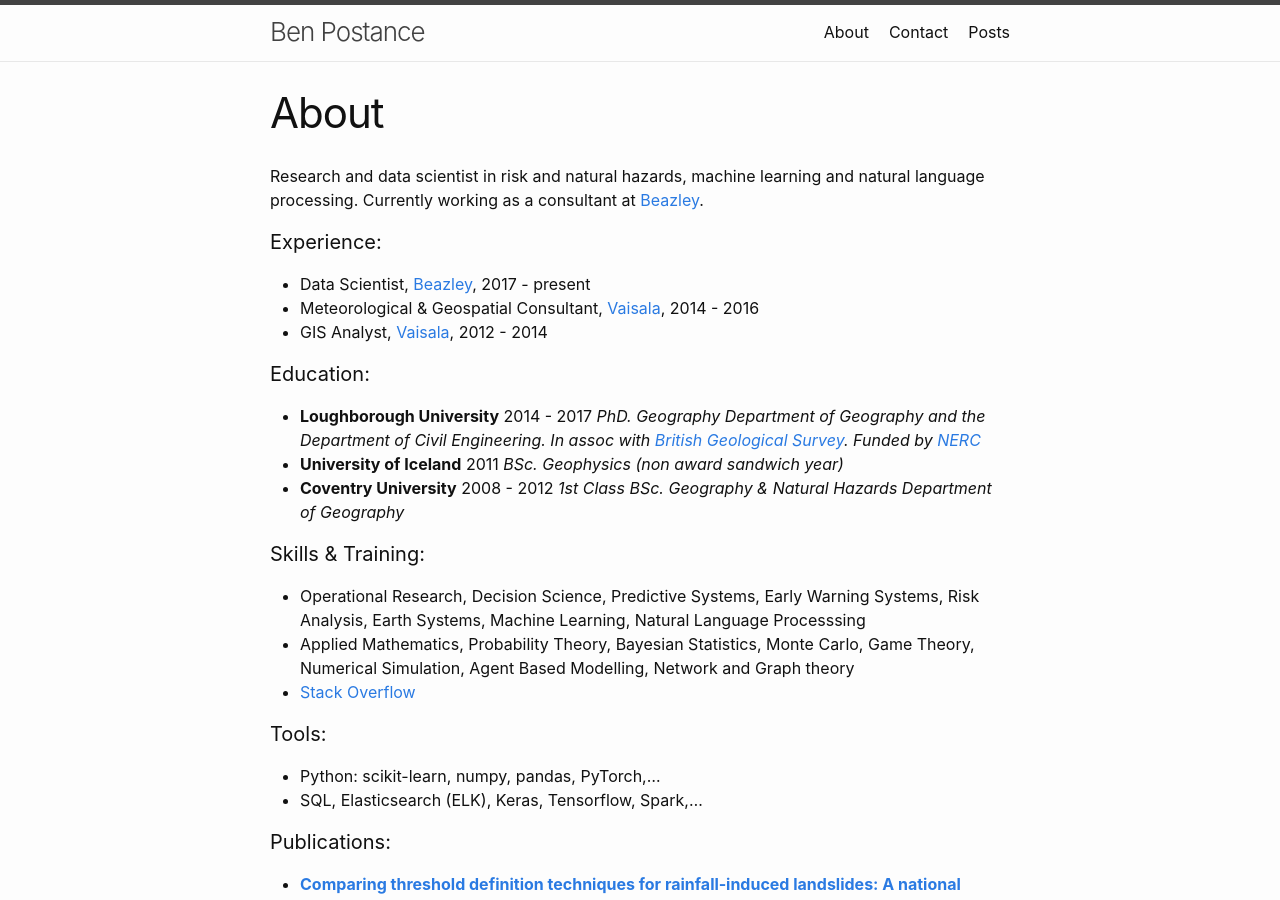
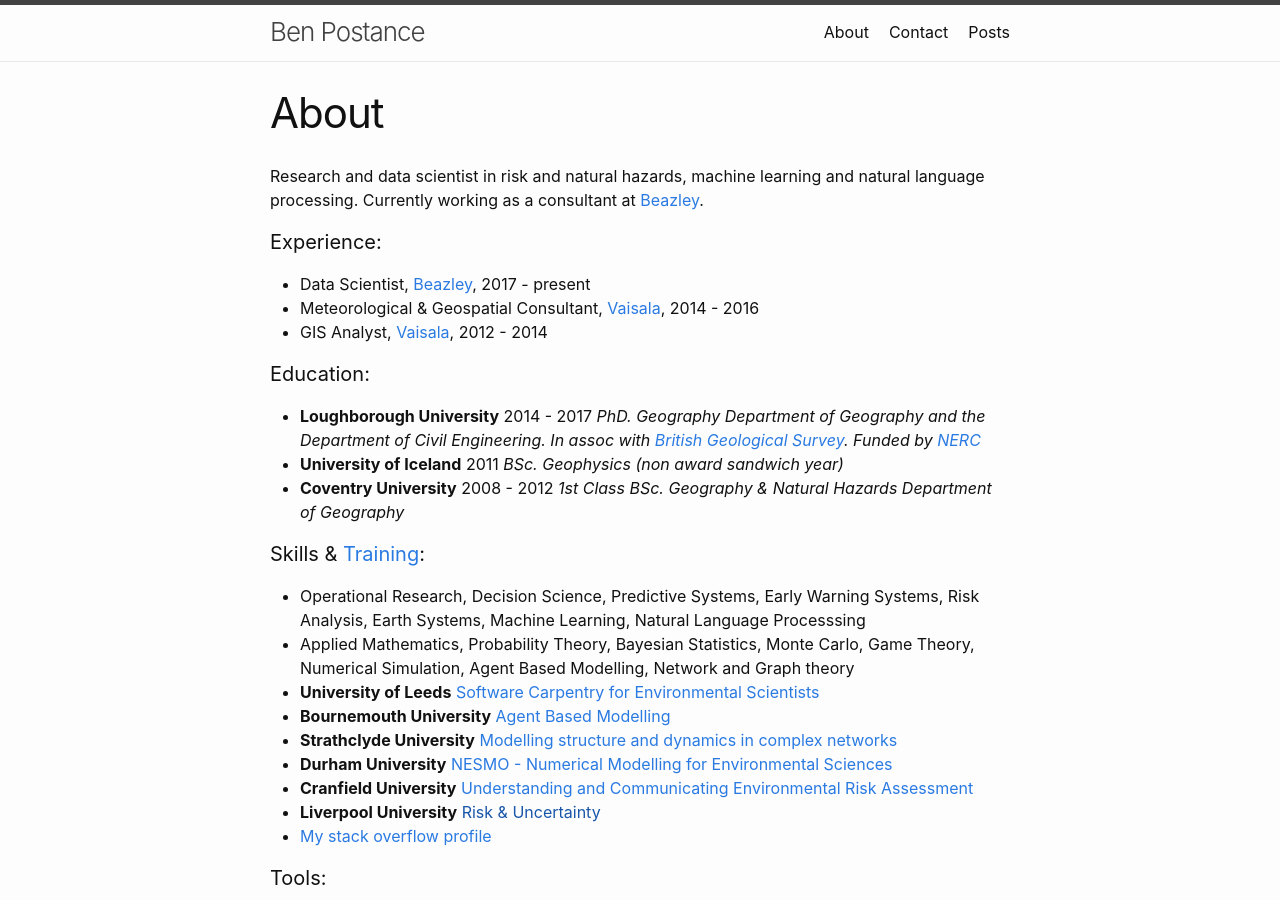
Before and after one commit to bpostance/bpostance.github.io, a Jekyll site: the page built from about.md, in a window 1280 px wide and 900 px high. Built offline with Jekyll 4.4.1, drawn with Linux system fonts in a browser that asks for light colours.

Commit message:
add training courses

```diff
--- a/about.md
+++ b/about.md
@@ -25,10 +25,16 @@ Currently working as a consultant at [Beazley](https://www.beazley.com/london_ma
 	*1st Class BSc. Geography & Natural Hazards
 	Department of Geography*
 
-#### Skills & Training:
+#### Skills & [Training](https://github.com/bpostance/training.doctoral_training):
   - Operational Research, Decision Science, Predictive Systems, Early Warning Systems, Risk Analysis, Earth Systems, Machine Learning, Natural Language Processsing
   - Applied Mathematics, Probability Theory, Bayesian Statistics, Monte Carlo, Game Theory, Numerical Simulation, Agent Based Modelling, Network and Graph theory
-  - [Stack Overflow](https://stackexchange.com/users/5244883/benp?tab=accounts)
+  - **University of Leeds** [Software Carpentry for Environmental Scientists](https://andreww.github.io/2016-01-18-leeds/)
+  - **Bournemouth University** [Agent Based Modelling](http://gotw.nerc.ac.uk/list_full.asp?pcode=NE%2FN000595%2F1&cookieConsent=A)
+  - **Strathclyde University** [Modelling structure and dynamics in complex networks](http://www.estradalab.org/wp-content/uploads/2015/10/BookChapter_11.pdf)
+  - **Durham University** [NESMO - Numerical Modelling for Environmental Sciences](http://community.dur.ac.uk/nerc.modelling/)
+  - **Cranfield University** [Understanding and Communicating Environmental Risk Assessment](https://www.cranfield.ac.uk/courses/short/environment/understanding-and-communicating-environmental-risk-assessment)
+  - **Liverpool University** [Risk & Uncertainty]()
+  - [My stack overflow profile](https://stackexchange.com/users/5244883/benp?tab=accounts)
 
 
 #### Tools:
```
